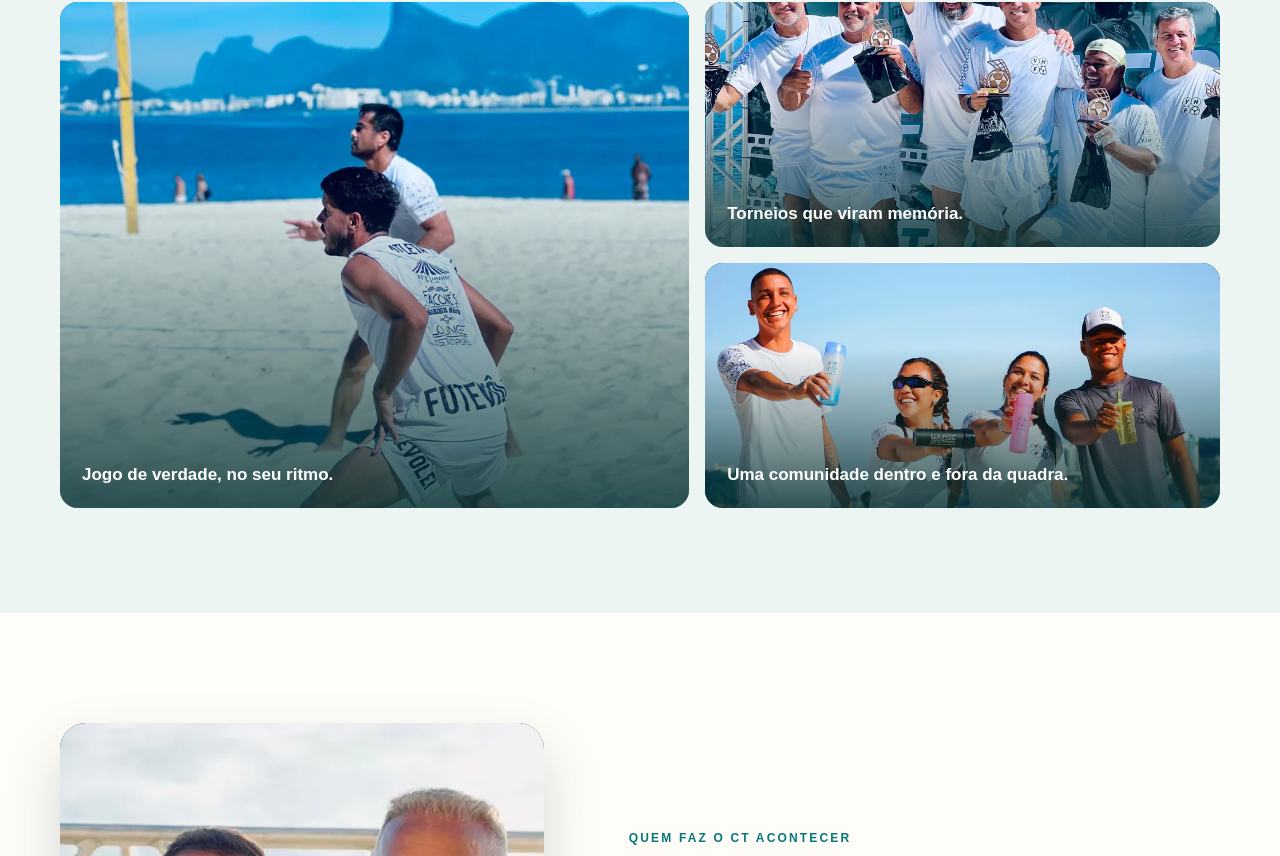
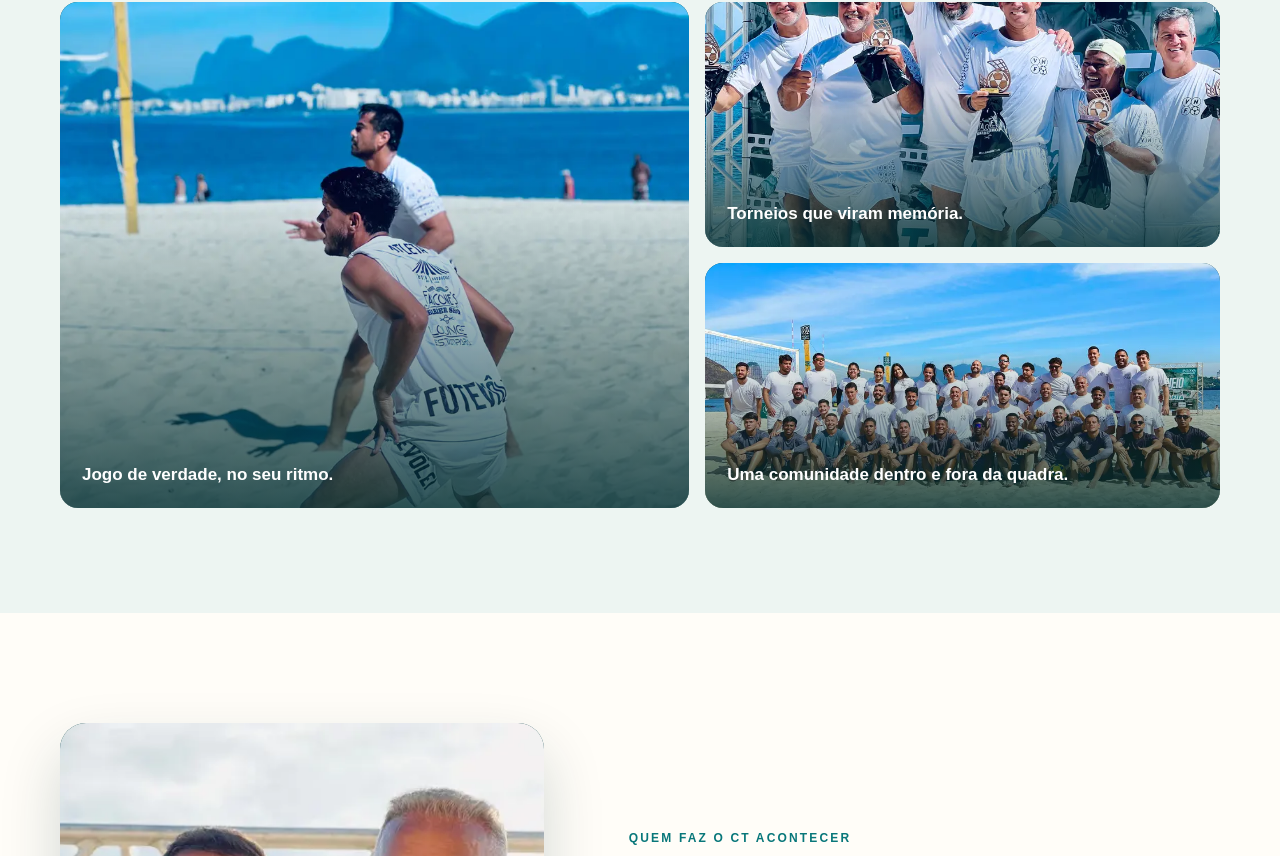
Before and after one commit to yasmimjanuario/ct-vai-na-fita, a Next.js app: page / in a window 1280 px wide. Shown: the part 1944-2800 px from the top of the page. Built offline with nearby package versions, Linux system fonts and the light colour scheme.

Commit message:
Exibe foto dos alunos na comunidade

```diff
--- a/app/page.tsx
+++ b/app/page.tsx
@@ -349,8 +349,8 @@ export default function Home() {
               <Image src="/photos/campeoes.webp" alt="Campeões no torneio do CT Vai na Fita" fill sizes="(max-width: 700px) 100vw, 30vw" />
               <figcaption>Torneios que viram memória.</figcaption>
             </figure>
-            <figure className="photo-card">
-              <Image src="/photos/comunidade.webp" alt="Alunos e parceiros do CT Vai na Fita" fill sizes="(max-width: 700px) 100vw, 30vw" />
+            <figure className="photo-card photo-card-students">
+              <Image src="/photos/turma-torneio.webp" alt="Turma de alunos do CT Vai na Fita reunida na areia" fill sizes="(max-width: 700px) 100vw, 30vw" />
               <figcaption>Uma comunidade dentro e fora da quadra.</figcaption>
             </figure>
           </div>
```
